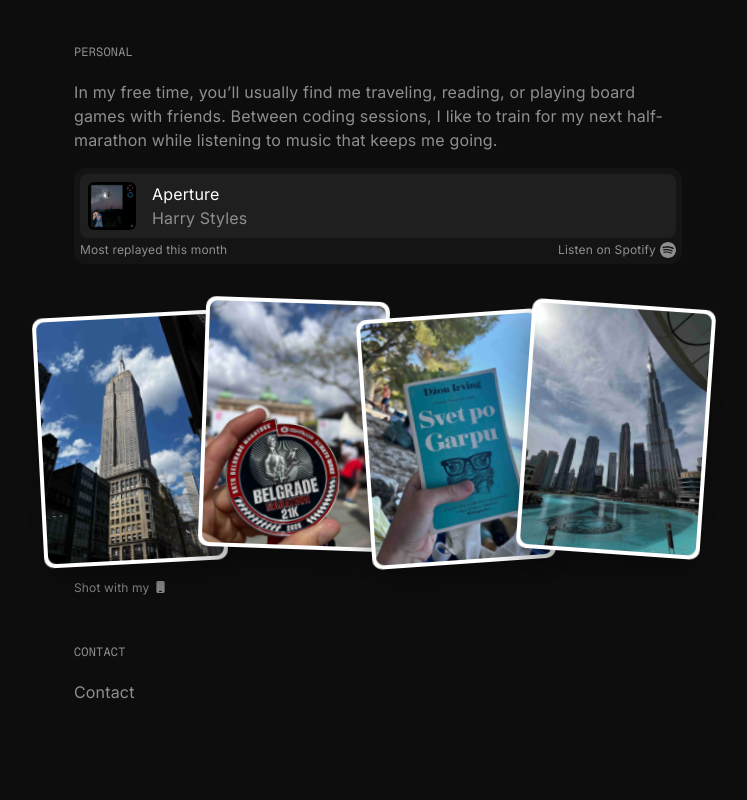
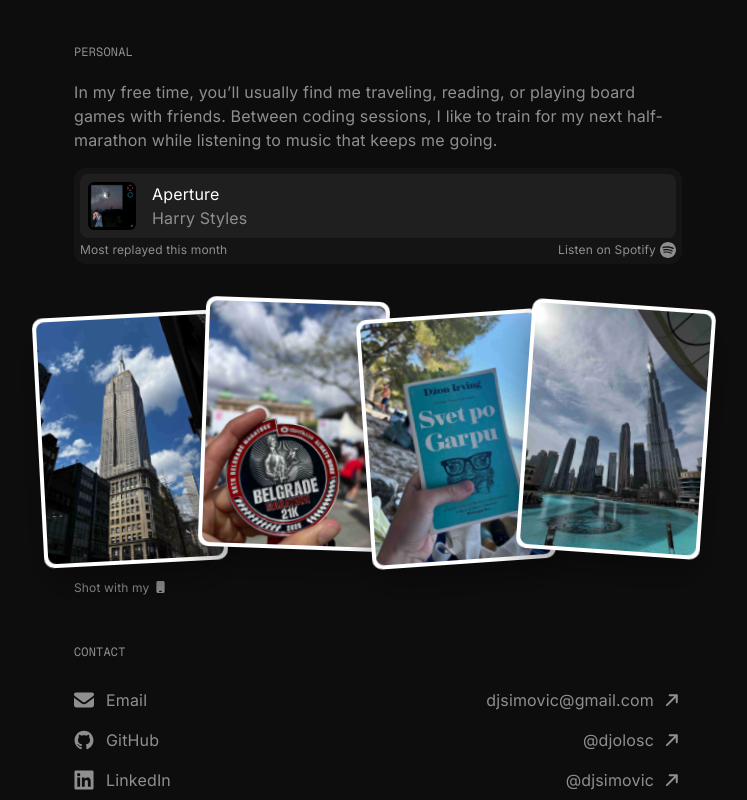
Before and after one commit to djolosc/my-cv, a React (Vite) app: page / in a window 1280 px wide. Shown: the part 1091-1891 px from the top of the page, without its empty margins (262-1009 px from the left). Before the commit the page ends 1795 px from the top, so only its background shows below. Built offline with nearby package versions, Linux system fonts and the light colour scheme.

Commit message:
FEAT: Contact section - links added

```diff
--- a/src/App.tsx
+++ b/src/App.tsx
@@ -48,15 +48,14 @@
           <GlobalStyle />
           <CustomCursor />
 
-          <StyledContent>
+          <main>
             <HomeSection sectionRef={homeRef} />
             <ExperienceSection sectionRef={experienceRef} />
             <StackSection sectionRef={stackRef} />
             <PersonalSection sectionRef={personalRef} />
-            <ContactSection sectionRef={personalRef} />
-
+            <ContactSection sectionRef={contactRef} />
             {/* <Signature /> */}
-          </StyledContent>
+          </main>
 
           <Navigation sections={sections} />
         </StyledWrapper>
@@ -70,10 +69,3 @@
 const StyledWrapper = styled.div`
   background-color: ${({ theme }) => theme.colors.black2};
 `;
-
-const StyledContent = styled.main`
-  max-width: 640px;
-  margin: 0 auto;
-  padding: 0 ${({ theme }) => theme.spacing.s16};
-  position: relative;
-`;
--- a/src/custom.d.ts
+++ b/src/custom.d.ts
@@ -3,4 +3,8 @@
 declare module "*.jpeg";
 declare module "*.webp";
 declare module "*.avif";
-declare module "*.svg";
+
+declare module "*.svg" {
+  const content: string;
+  export default content;
+}
--- /dev/null
+++ b/src/sections/contact/components/LinkItem.tsx
@@ -0,0 +1,85 @@
+import { faArrowUp } from "@fortawesome/free-solid-svg-icons";
+import { FontAwesomeIcon } from "@fortawesome/react-fontawesome";
+import { IconProp } from "@fortawesome/fontawesome-svg-core";
+import { FC } from "react";
+import styled from "styled-components";
+
+interface LinkItemProps {
+  name: string;
+  icon: IconProp | string;
+  linkUrl: string;
+  linkName: string;
+}
+
+const LinkItem: FC<LinkItemProps> = ({ name, icon, linkUrl, linkName }) => {
+  const isExternal = linkUrl.startsWith("http");
+
+  return (
+    <StyledLinkWrapper
+      href={linkUrl}
+      {...(isExternal ? { target: "_blank", rel: "noopener noreferrer" } : {})}
+    >
+      <StyledInnerLinkWrapper>
+        <Name>
+          {typeof icon === "string" ? (
+            <SvgIcon src={icon} />
+          ) : (
+            <FAIcon icon={icon} />
+          )}
+          <p>{name}</p>
+        </Name>
+        <Link>
+          <p>{linkName}</p>
+          <ArrowIcon icon={faArrowUp} />
+        </Link>
+      </StyledInnerLinkWrapper>
+    </StyledLinkWrapper>
+  );
+};
+
+export default LinkItem;
+
+const StyledLinkWrapper = styled.a`
+  display: flex;
+  justify-content: center;
+  align-items: center;
+  padding: ${({ theme }) => theme.spacing.s8} 0;
+  padding: 8px 0px;
+  &:hover {
+    background-color: ${({ theme }) => theme.colors.black3};
+  }
+`;
+
+const StyledInnerLinkWrapper = styled.div`
+  width: 640px;
+  display: flex;
+  justify-content: space-between;
+  align-items: center;
+  padding: 0 ${({ theme }) => theme.spacing.s16};
+`;
+
+const Name = styled.div`
+  display: flex;
+  align-items: center;
+  gap: ${({ theme }) => theme.spacing.s12};
+`;
+
+const Link = styled.div`
+  display: flex;
+  gap: ${({ theme }) => theme.spacing.s8};
+`;
+
+const ArrowIcon = styled(FontAwesomeIcon)`
+  transform: rotate(45deg);
+  margin-top: ${({ theme }) => theme.spacing.s4};
+`;
+
+const FAIcon = styled(FontAwesomeIcon)`
+  height: 20px;
+  width: 20px;
+`;
+
+const SvgIcon = styled.img`
+  height: 20px;
+  width: 20px;
+`;
--- a/src/sections/contact/container/ContactSection.tsx
+++ b/src/sections/contact/container/ContactSection.tsx
@@ -2,17 +2,61 @@
 import styled from "styled-components";
 
 import SectionLayout from "@/shared/layout/SectionLayout";
+import { faEnvelope } from "@fortawesome/free-solid-svg-icons";
+import GitHub from "@/assets/logos/GitHubG.svg";
+import LinkedIn from "@/assets/logos/LinkedIn.svg";
+import LinkItem from "../components/LinkItem";
 
 interface ContactSectionProps {
   sectionRef: React.RefObject<HTMLElement | null>;
 }
 
 const ContactSection: FC<ContactSectionProps> = ({ sectionRef }) => {
+  const links = [
+    {
+      name: "Email",
+      icon: faEnvelope,
+      linkUrl: "mailto:djsimovic@gmail.com",
+      linkName: "djsimovic@gmail.com",
+    },
+    {
+      name: "GitHub",
+      icon: GitHub,
+      linkUrl: "https://github.com/djolosc",
+      linkName: "@djolosc",
+    },
+    {
+      name: "LinkedIn",
+      icon: LinkedIn,
+      linkUrl: "https://www.linkedin.com/in/djsimovic/",
+      linkName: "@djsimovic",
+    },
+  ];
+
   return (
-    <SectionLayout sectionRef={sectionRef} title="CONTACT" id="contact">
-      <p>Contact</p>
+    <SectionLayout sectionRef={sectionRef} id="contact" isNarrow>
+      <TitleWrapper>
+        <Title>CONTACT</Title>
+      </TitleWrapper>
+      <div>
+        {links.map((link) => (
+          <LinkItem key={link.linkName} {...link} />
+        ))}
+      </div>
     </SectionLayout>
   );
 };
 
 export default ContactSection;
+
+const TitleWrapper = styled.div`
+  max-width: 640px;
+  margin: 0 auto;
+  padding: 0 ${({ theme }) => theme.spacing.s16};
+`;
+
+const Title = styled.p`
+  font-size: ${({ theme }) => theme.fontSizes.fs12};
+  font-family: "Geist Mono", monospace;
+  margin-bottom: ${({ theme }) => theme.spacing.s16};
+`;
--- a/src/shared/components/CustomCursor.tsx
+++ b/src/shared/components/CustomCursor.tsx
@@ -52,12 +52,6 @@
         const rect = target.getBoundingClientRect();
         const targetX = rect.left + rect.width / 2;
         const targetY = rect.top + rect.height / 2;
-
-        // move 70% toward element center
-        setPos((prev) => ({
-          x: prev.x + (targetX - prev.x) * 0.5,
-          y: prev.y + (targetY - prev.y) * 0.5,
-        }));
       }
     };
 
--- a/src/shared/layout/SectionLayout.tsx
+++ b/src/shared/layout/SectionLayout.tsx
@@ -7,6 +7,7 @@
   children?: ReactNode;
   id?: string;
   paddingTop?: number;
+  isNarrow?: boolean;
 }
 
 const SectionLayout: FC<SectionLayoutProps> = ({
@@ -15,9 +16,15 @@
   children,
   id,
   paddingTop,
+  isNarrow,
 }) => {
   return (
-    <SectionWrapper ref={sectionRef} id={id} $paddingTop={paddingTop}>
+    <SectionWrapper
+      ref={sectionRef}
+      id={id}
+      $paddingTop={paddingTop}
+      $isNarrow={isNarrow}
+    >
       {title && <SectionTitle>{title}</SectionTitle>}
       {children}
     </SectionWrapper>
@@ -26,9 +33,22 @@
 
 export default SectionLayout;
 
-const SectionWrapper = styled.section<{ $paddingTop?: number }>`
+const SectionWrapper = styled.section<{
+  $paddingTop?: number;
+  $isNarrow?: boolean;
+}>`
+  ${({ $isNarrow, theme }) =>
+    !$isNarrow &&
+    `
+      max-width: 640px;
+      padding: 0 ${theme.spacing.s16};
+    `}
+
   padding-top: ${({ theme, $paddingTop }) =>
     $paddingTop ? `${$paddingTop}px` : theme.spacing.s40};
+
+  margin: 0 auto;
+  position: relative;
 `;
 
 const SectionTitle = styled.p`
```
Also changed, not shown: src/assets/logos/GitHubG.svg (added), src/assets/logos/LinkedIn.svg (added).
